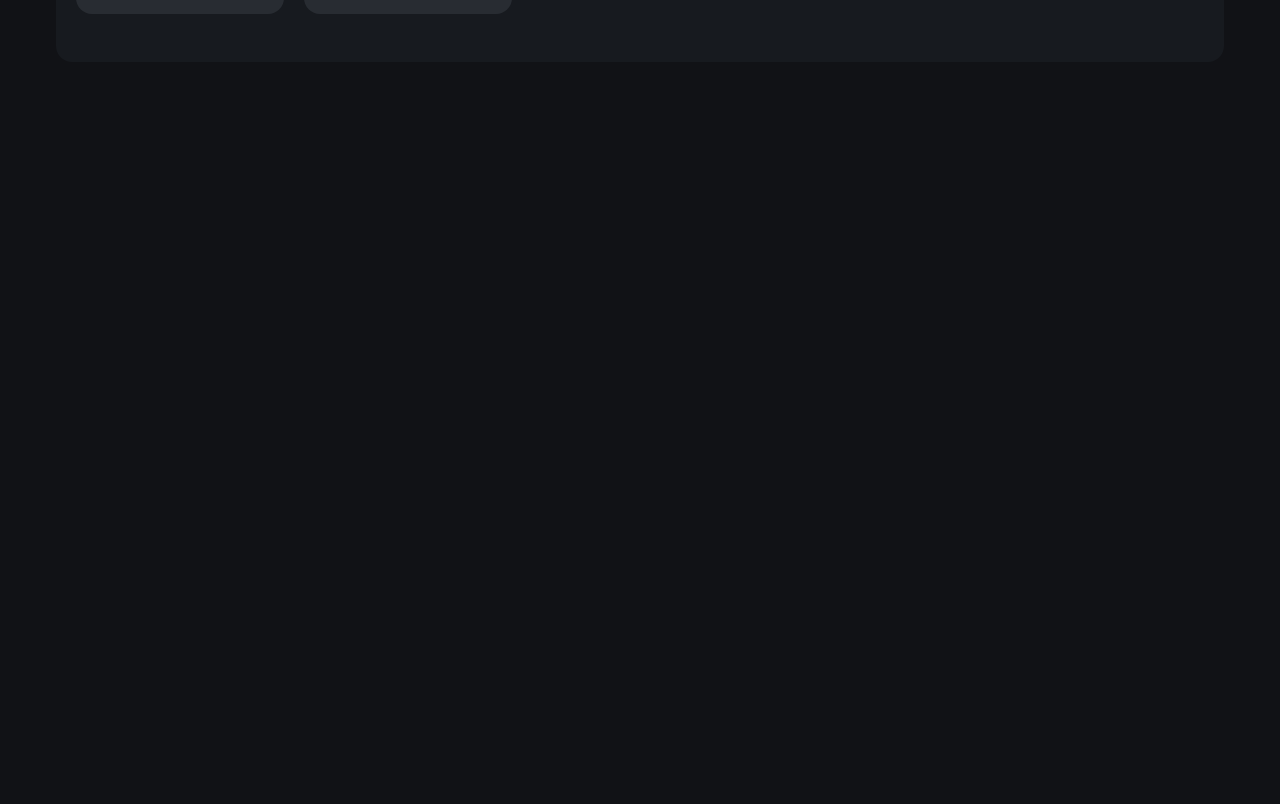
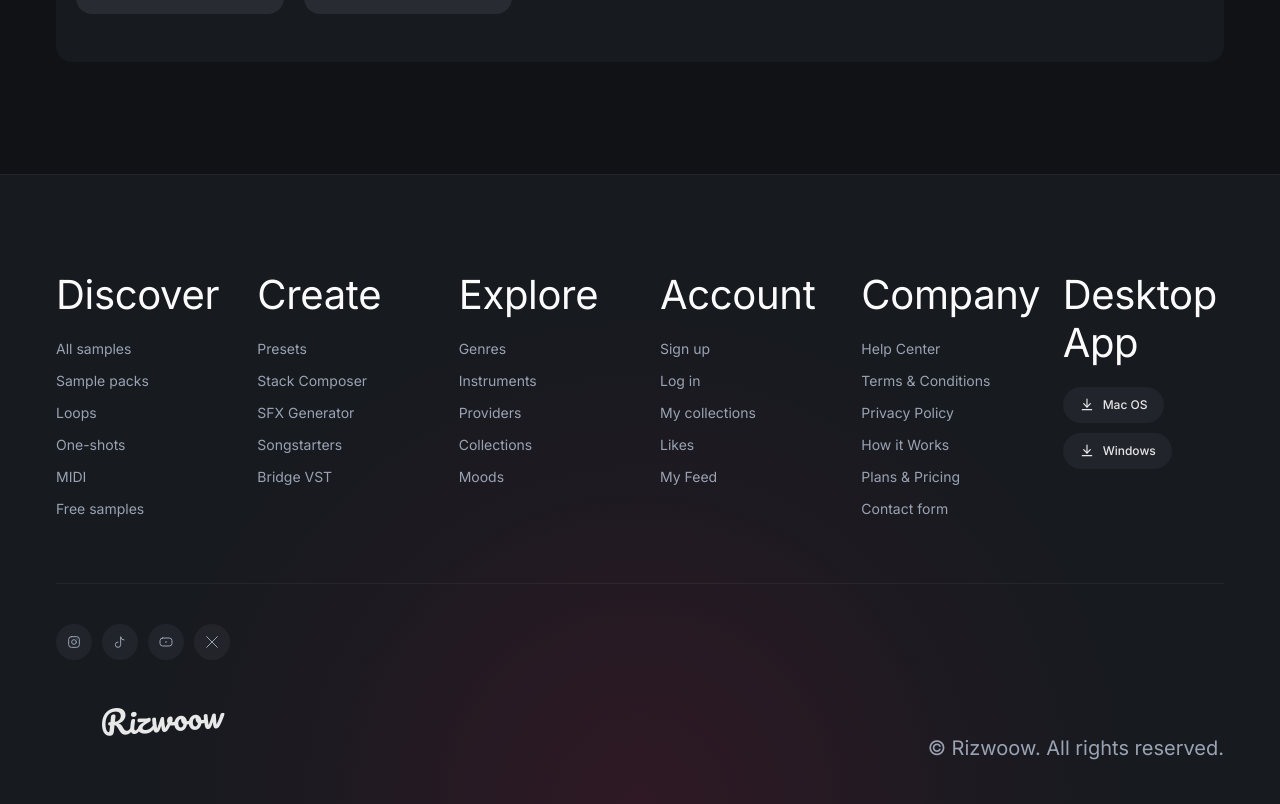
Before and after one commit to xe986232-ai/Wann, a Next.js app: page / in a window 1280 px wide. Shown: the part 1374-2178 px from the top of the page. Before the commit the page ends 1548 px from the top, so only its background shows below. Built offline with nearby package versions, Linux system fonts and the light colour scheme.

Commit message:
Add site footer with resource/product links, account/company links, desktop app downloads, socials and Rizwoow wordmark

```diff
--- a/src/app/layout.tsx
+++ b/src/app/layout.tsx
@@ -1,6 +1,7 @@
 import type { Metadata } from "next";
 import { Inter } from "next/font/google";
 import { Navbar } from "@/components/layout/navbar";
+import { Footer } from "@/components/layout/footer";
 import { SmoothScroll } from "@/components/layout/smooth-scroll";
 import { PageTransition } from "@/components/layout/page-transition";
 import "./globals.css";
@@ -26,6 +27,7 @@
             slides during page transitions. */}
         <Navbar />
         <PageTransition>{children}</PageTransition>
+        <Footer />
       </body>
     </html>
   );
--- a/src/components/icons.tsx
+++ b/src/components/icons.tsx
@@ -497,3 +497,91 @@
     </svg>
   );
 }
+
+/** Instagram — outline camera/ring mark, used for social links. */
+export function InstagramIcon(props: SVGProps<SVGSVGElement>) {
+  return (
+    <svg
+      width="20"
+      height="20"
+      viewBox="0 0 24 24"
+      fill="none"
+      stroke="currentColor"
+      strokeWidth="1.5"
+      strokeLinecap="round"
+      strokeLinejoin="round"
+      xmlns="http://www.w3.org/2000/svg"
+      aria-hidden="true"
+      {...props}
+    >
+      <rect x="4" y="4" width="16" height="16" rx="4" />
+      <circle cx="12" cy="12" r="3.5" />
+      <path d="M16.5 7.5h.01" />
+    </svg>
+  );
+}
+
+/** TikTok — outline note/wave mark, used for social links. */
+export function TiktokIcon(props: SVGProps<SVGSVGElement>) {
+  return (
+    <svg
+      width="20"
+      height="20"
+      viewBox="0 0 24 24"
+      fill="none"
+      stroke="currentColor"
+      strokeWidth="1.5"
+      strokeLinecap="round"
+      strokeLinejoin="round"
+      xmlns="http://www.w3.org/2000/svg"
+      aria-hidden="true"
+      {...props}
+    >
+      <path d="M9 12a4 4 0 1 0 4 4V4a5 5 0 0 0 5 5" />
+    </svg>
+  );
+}
+
+/** YouTube — outline play mark, used for social links. */
+export function YoutubeIcon(props: SVGProps<SVGSVGElement>) {
+  return (
+    <svg
+      width="20"
+      height="20"
+      viewBox="0 0 24 24"
+      fill="none"
+      stroke="currentColor"
+      strokeWidth="1.5"
+      strokeLinecap="round"
+      strokeLinejoin="round"
+      xmlns="http://www.w3.org/2000/svg"
+      aria-hidden="true"
+      {...props}
+    >
+      <rect x="3" y="6" width="18" height="12" rx="4" />
+      <path d="M11 10.5v3l3 -1.5z" fill="currentColor" stroke="none" />
+    </svg>
+  );
+}
+
+/** X (Twitter) — outline crossed-strokes mark, used for social links. */
+export function XSocialIcon(props: SVGProps<SVGSVGElement>) {
+  return (
+    <svg
+      width="20"
+      height="20"
+      viewBox="0 0 24 24"
+      fill="none"
+      stroke="currentColor"
+      strokeWidth="1.5"
+      strokeLinecap="round"
+      strokeLinejoin="round"
+      xmlns="http://www.w3.org/2000/svg"
+      aria-hidden="true"
+      {...props}
+    >
+      <path d="M4 4l16 16" />
+      <path d="M20 4l-16 16" />
+    </svg>
+  );
+}
--- /dev/null
+++ b/src/components/layout/footer.tsx
@@ -0,0 +1,189 @@
+import Link from "next/link";
+import {
+  DownloadIcon,
+  InstagramIcon,
+  TiktokIcon,
+  XSocialIcon,
+  YoutubeIcon,
+} from "@/components/icons";
+
+interface FooterColumn {
+  title: string;
+  links: { label: string; href: string; external?: boolean }[];
+}
+
+const columns: FooterColumn[] = [
+  {
+    title: "Discover",
+    links: [
+      { label: "All samples", href: "/samples" },
+      { label: "Sample packs", href: "/sample-packs" },
+      { label: "Loops", href: "/samples/loops" },
+      { label: "One-shots", href: "/samples/one-shots" },
+      { label: "MIDI", href: "/midi" },
+      { label: "Free samples", href: "/samples/free" },
+    ],
+  },
+  {
+    title: "Create",
+    links: [
+      { label: "Presets", href: "/presets" },
+      { label: "Stack Composer", href: "/stack-composer" },
+      { label: "SFX Generator", href: "/ai/sound-effect" },
+      { label: "Songstarters", href: "/samples/songstarters" },
+      { label: "Bridge VST", href: "/plugins/bridge-vst" },
+    ],
+  },
+  {
+    title: "Explore",
+    links: [
+      { label: "Genres", href: "/genres" },
+      { label: "Instruments", href: "/instruments" },
+      { label: "Providers", href: "/providers" },
+      { label: "Collections", href: "/collections" },
+      { label: "Moods", href: "/moods" },
+    ],
+  },
+  {
+    title: "Account",
+    links: [
+      { label: "Sign up", href: "/signup" },
+      { label: "Log in", href: "/login" },
+      { label: "My collections", href: "/account/collections" },
+      { label: "Likes", href: "/account/wishlist/samples" },
+      { label: "My Feed", href: "/account/my-feed/samples" },
+    ],
+  },
+  {
+    title: "Company",
+    links: [
+      { label: "Help Center", href: "https://support.rizwoow.com/", external: true },
+      { label: "Terms & Conditions", href: "/page/terms-conditions" },
+      { label: "Privacy Policy", href: "/page/privacy-policy" },
+      { label: "How it Works", href: "/page/how-works" },
+      { label: "Plans & Pricing", href: "/page/pricing" },
+      { label: "Contact form", href: "/contact" },
+    ],
+  },
+];
+
+const socialLinks = [
+  { label: "Rizwoow on Instagram", href: "https://instagram.com", icon: InstagramIcon },
+  { label: "Rizwoow on TikTok", href: "https://tiktok.com", icon: TiktokIcon },
+  { label: "Rizwoow on YouTube", href: "https://youtube.com", icon: YoutubeIcon },
+  { label: "Rizwoow on X", href: "https://x.com", icon: XSocialIcon },
+];
+
+export function Footer() {
+  return (
+    <footer className="relative overflow-hidden border-t border-white/5 bg-surface px-sm pt-16 md:px-lg md:pt-24">
+      {/* soft brand glow, bottom center */}
+      <div
+        aria-hidden="true"
+        className="pointer-events-none absolute bottom-0 left-1/2 z-0 h-[600px] w-[600px] -translate-x-1/2 translate-y-1/2 rounded-full opacity-60 md:h-[1000px] md:w-[1000px]"
+        style={{
+          background:
+            "radial-gradient(circle, rgba(202,18,72,0.22) 0%, rgba(202,18,72,0.14) 25%, rgba(202,18,72,0.06) 45%, transparent 70%)",
+        }}
+      />
+
+      <div className="relative z-10 mx-auto flex max-w-[1400px] flex-col gap-16">
+        {/* link columns */}
+        <nav
+          className="grid grid-cols-2 gap-10 sm:grid-cols-3 lg:grid-cols-6"
+          aria-labelledby="footer-nav"
+        >
+          <h2 id="footer-nav" className="sr-only">
+            Footer navigation
+          </h2>
+
+          {columns.map((column) => (
+            <div key={column.title} className="flex flex-col gap-5">
+              <h3 className="text-sm font-medium text-foreground">{column.title}</h3>
+              <ul className="flex flex-col gap-3 text-sm text-muted">
+                {column.links.map((link) => (
+                  <li key={link.label}>
+                    <Link
+                      href={link.href}
+                      target={link.external ? "_blank" : undefined}
+                      className="transition-colors duration-300 hover:text-foreground"
+                    >
+                      {link.label}
+                    </Link>
+                  </li>
+                ))}
+              </ul>
+            </div>
+          ))}
+
+          {/* desktop app download */}
+          <div className="flex flex-col gap-5">
+            <h3 className="text-sm font-medium text-foreground">Desktop App</h3>
+            <div className="flex flex-col items-start gap-2.5">
+              <Link
+                href="/desktop-app"
+                className="flex items-center gap-2 rounded-full bg-surface-2/60 px-4 py-2.5 text-xs font-medium text-foreground/90 transition-colors duration-200 hover:bg-white/10"
+              >
+                <DownloadIcon className="h-4 w-4" />
+                Mac OS
+              </Link>
+              <Link
+                href="/desktop-app"
+                className="flex items-center gap-2 rounded-full bg-surface-2/60 px-4 py-2.5 text-xs font-medium text-foreground/90 transition-colors duration-200 hover:bg-white/10"
+              >
+                <DownloadIcon className="h-4 w-4" />
+                Windows
+              </Link>
+            </div>
+          </div>
+        </nav>
+
+        {/* wordmark + copyright */}
+        <div className="flex flex-col items-start justify-between gap-10 border-t border-white/5 pb-10 pt-10 lg:flex-row lg:items-end">
+          <div className="flex flex-col items-start gap-6">
+            <div className="flex gap-2.5">
+              {socialLinks.map(({ label, href, icon: Icon }) => (
+                <a
+                  key={label}
+                  href={href}
+                  aria-label={label}
+                  target="_blank"
+                  rel="noreferrer"
+                  className="flex h-9 w-9 items-center justify-center rounded-full bg-surface-2/60 text-muted transition-colors duration-200 hover:bg-white/10 hover:text-foreground"
+                >
+                  <Icon className="h-4 w-4" />
+                </a>
+              ))}
+            </div>
+
+            <svg
+              viewBox="0 0 400 150"
+              xmlns="http://www.w3.org/2000/svg"
+              className="h-16 w-auto opacity-90 md:h-20"
+            >
+              <style>{`
+                @import url('https://fonts.googleapis.com/css2?family=Pacifico&display=swap');
+                .footer-logo-text {
+                  font-family: 'Pacifico', cursive;
+                  font-size: 60px;
+                  fill: #ffffff;
+                }
+              `}</style>
+              <text
+                x="200"
+                y="90"
+                textAnchor="middle"
+                className="footer-logo-text"
+                transform="rotate(-4 200 90)"
+              >
+                Rizwoow
+              </text>
+            </svg>
+          </div>
+
+          <p className="text-sm text-muted">© Rizwoow. All rights reserved.</p>
+        </div>
+      </div>
+    </footer>
+  );
+}
```
